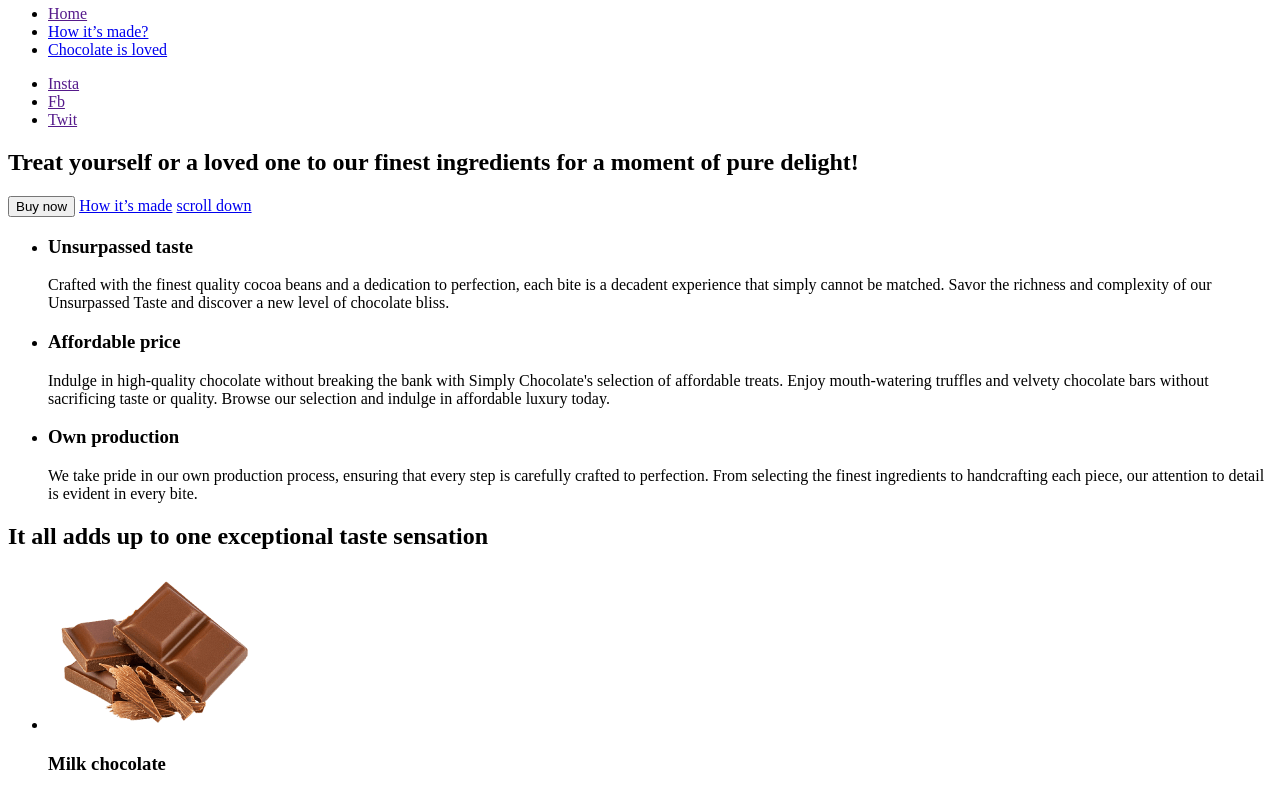
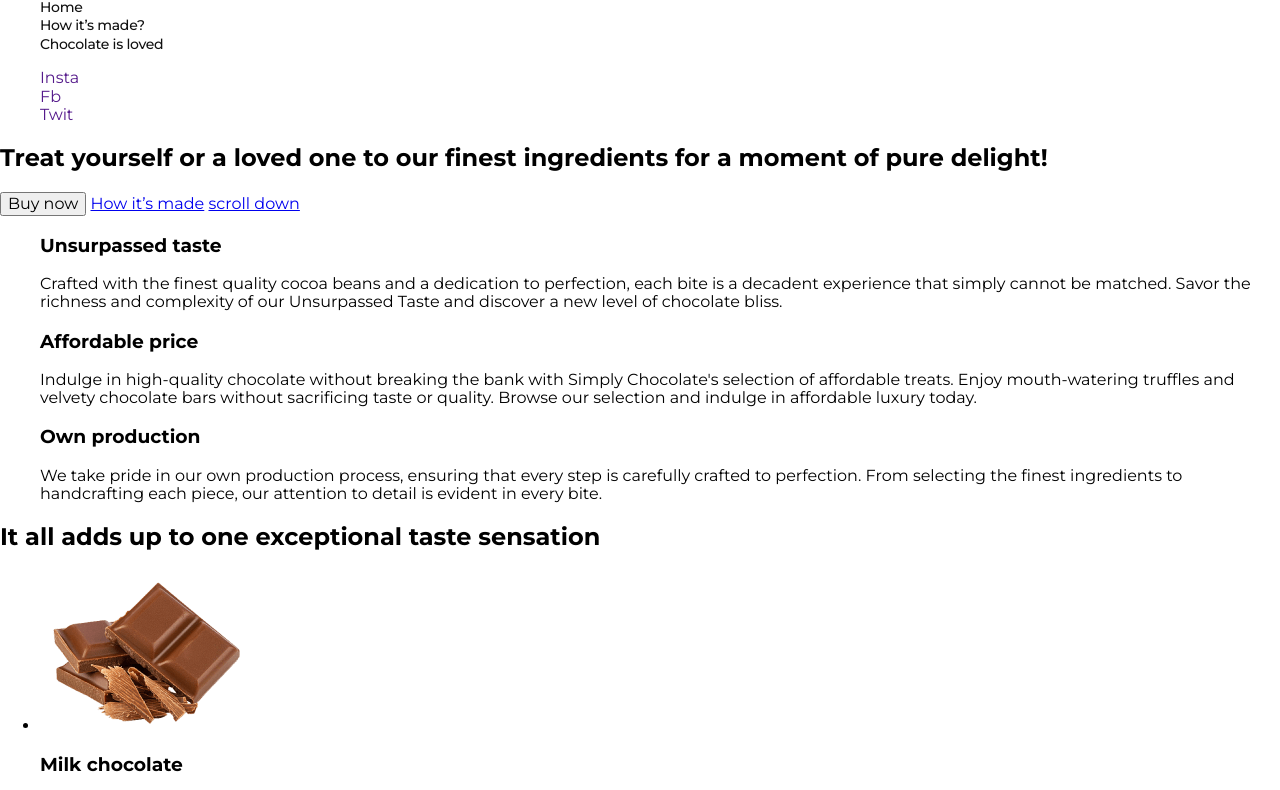
Before and after one commit to Hanna-Chupryna/front-end-projet-chocolat, a plain HTML site: page index.html in a window 1280 px wide. Shown: the part 47-837 px from the top of the page. Drawn offline with nearby package versions, Linux system fonts and the light colour scheme.

Commit message:
add-classe-two-sections

```diff
--- /dev/null
+++ b/css/styles.css
@@ -0,0 +1,61 @@
+body {
+    font-family: "Montserrat", sans-serif;
+}
+
+.list {
+    list-style: none;
+}
+
+.link {
+    text-decoration: none;
+}
+
+
+.visually-hidden {
+    position: absolute;
+    width: 1px;
+    height: 1px;
+    margin: -1px;
+    border: 0;
+    padding: 0;
+
+    white-space: nowrap;
+    clip-path: inset(100%);
+    clip: rect(0 0 0 0);
+    overflow: hidden;
+}
+
+.header-logo {
+    font-weight: 700;
+    font-size: 18px;
+    line-height: 1.11;
+    letter-spacing: -0.03em;
+    color: #111111;
+}
+
+.header {
+}
+.header-navigation {
+}
+.header-logo-italic {
+    font-style: italic;
+}
+.header-menu {
+}
+.header-menu-item {
+}
+.header-menu-link {
+font-weight: 500;
+font-size: 14px;
+line-height: 1.14;
+letter-spacing: -0.02em;
+color: #111111;
+}
+
+.header-soc {
+
+}
+.header-soc-item {
+}
+.header-soc-list {
+}
--- a/index.html
+++ b/index.html
@@ -1,49 +1,74 @@
 <!DOCTYPE html>
 <html lang="en">
+
 <head>
     <meta charset="UTF-8">
     <meta name="viewport" content="width=device-width, initial-scale=1.0">
     <title>Chocolate</title>
+
+    <link rel="preconnect" href="https://fonts.googleapis.com">
+    <link rel="preconnect" href="https://fonts.gstatic.com" crossorigin>
+    <link href="https://fonts.googleapis.com/css2?family=Montserrat:ital,wght@0,100..900;1,100..900&display=swap"
+        rel="stylesheet">
+
+        <link rel="stylesheet" href="https://cdnjs.cloudflare.com/ajax/libs/modern-normalize/3.0.1/modern-normalize.min.css" integrity="sha512-q6WgHqiHlKyOqslT/lgBgodhd03Wp4BEqKeW6nNtlOY4quzyG3VoQKFrieaCeSnuVseNKRGpGeDU3qPmabCANg==" crossorigin="anonymous" referrerpolicy="no-referrer" />
+
+    <link rel="stylesheet" href="./css/styles.css">
+
 </head>
+
 <body>
-    <header>
-        <nav>
-            <a href="">SIMPLY CHOCOLATE<img src="./images/logo-chocolate.svg" alt="litle logo"></a>
-            <ul>
-                <li><a href="">Home</a></li>
-                <li><a href="#made">How it’s made?</a></li>
-                <li><a href="#loved">Chocolate is loved</a></li>
+    <header class="header">
+        <nav class="header-navigation">
+            <a class="header-logo link" href=""><span class="header-logo-italic">SIMPLY</span> CHOCOLATE<img
+                    src="./images/logo-chocolate.svg" alt="litle logo"></a>
+            <ul class="header-menu list">
+                <li class="header-menu-item"><a class="header-menu-link link" href="">Home</a></li>
+                <li class="header-menu-item"><a class="header-menu-link link" href="#made">How it’s made?</a></li>
+                <li class="header-menu-item"><a class="header-menu-link link" href="#loved">Chocolate is loved</a></li>
             </ul>
         </nav>
-        <ul>
-            <li><a href="" target="_blank" rel="noopener noreferrer nofollow">Insta</a></li>
-            <li><a href="" target="_blank" rel="noopener noreferrer nofollow">Fb</a></li>
-            <li><a href="" target="_blank" rel="noopener noreferrer nofollow">Twit</a></li>
+        <ul class="header-soc list">
+            <li class="header-soc-item"><a class="header-soc-list link" href="" target="_blank"
+                    rel="noopener noreferrer nofollow">Insta</a></li>
+            <li class="header-soc-item"><a class="header-soc-list link" href="" target="_blank"
+                    rel="noopener noreferrer nofollow">Fb</a></li>
+            <li class="header-soc-item"><a class="header-soc-list link" href="" target="_blank"
+                    rel="noopener noreferrer nofollow">Twit</a></li>
         </ul>
     </header>
     <main>
-        <section>
-            <h1>Treat yourself or a loved one to
+        <section class="hero">
+            <h1 class="hero-title">Treat yourself or a loved one to
                 our finest ingredients for a moment
                 of pure delight!</h1>
-                <button type="button">Buy now</button>
-                <a href="#made">How it’s made</a>
-                <a href="#footer">scroll down</a>
+            <button class="hero-bye-btn" type="button">Buy now</button>
+            <a href="#made" class="hero-anchor-btn">How it’s made</a>
+            <a href="#footer" class="hero-bottom-btn">scroll down</a>
         </section>
-        <section>
-            <h2 hidden>Features</h2>
-            <ul>
-                <li>
-                    <h3>Unsurpassed taste</h3>
-                    <p>Crafted with the finest quality cocoa beans and a dedication to perfection, each bite is a decadent experience that simply cannot be matched. Savor the richness and complexity of our Unsurpassed Taste and discover a new level of chocolate bliss.</p>
+        <section class="features">
+            <h2 class="visually-hidden">Features</h2>
+            <ul class="features-list list">
+                <li class="features-item">
+                    <h3 class="features-subtitle">Unsurpassed taste</h3>
+                    <p class="features-text">Crafted with the finest quality cocoa beans and a dedication to perfection,
+                        each bite is a
+                        decadent experience that simply cannot be matched. Savor the richness and complexity of our
+                        Unsurpassed Taste and discover a new level of chocolate bliss.</p>
                 </li>
-                <li>
-                    <h3>Affordable price</h3>
-                    <p>Indulge in high-quality chocolate without breaking the bank with Simply Chocolate's selection of affordable treats. Enjoy mouth-watering truffles and velvety chocolate bars without sacrificing taste or quality. Browse our selection and indulge in affordable luxury today.</p>
+                <li class="features-item">
+                    <h3 class="features-subtitle">Affordable price</h3>
+                    <p class="features-text">Indulge in high-quality chocolate without breaking the bank with Simply
+                        Chocolate's selection of
+                        affordable treats. Enjoy mouth-watering truffles and velvety chocolate bars without sacrificing
+                        taste or quality. Browse our selection and indulge in affordable luxury today.</p>
                 </li>
-                <li>
-                    <h3>Own production</h3>
-                    <p>We take pride in our own production process, ensuring that every step is carefully crafted to perfection. From selecting the finest ingredients to handcrafting each piece, our attention to detail is evident in every bite.</p>
+                <li class="features-item">
+                    <h3 class="features-subtitle">Own production</h3>
+                    <p class="features-text">We take pride in our own production process, ensuring that every step is
+                        carefully crafted to
+                        perfection. From selecting the finest ingredients to handcrafting each piece, our attention to
+                        detail is evident in every bite.</p>
                 </li>
             </ul>
         </section>
@@ -83,7 +108,7 @@
         <section id="made">
             <h2>How it’s made?</h2>
             <img src="./images/made-image.jpg" alt="liquid chocolate" width="600" height="400">
-            <h3>Try  our chocolates today and discover the perfect balance of flavor</h3>
+            <h3>Try our chocolates today and discover the perfect balance of flavor</h3>
             <ul>
                 <li>
                     <p>Heat the milk in a saucepan without bringing it to a boil. Add sugar and cocoa powder.</p>
@@ -92,13 +117,15 @@
                     <p>At the same time, prepare a water bath. Melt the butter on it.</p>
                 </li>
                 <li>
-                    <p>"Mix" the milk mixture and already liquid butter. Mix thoroughly with a silicone spatula so that the mass becomes uniform and silky.</p>
+                    <p>"Mix" the milk mixture and already liquid butter. Mix thoroughly with a silicone spatula so that
+                        the mass becomes uniform and silky.</p>
                 </li>
                 <li>
                     <p>Heat the mixture over low heat, letting it barely boil.</p>
                 </li>
                 <li>
-                    <p>Pour the chocolate into special containers (can be replaced with ice molds). Allow to cool and harden.</p>
+                    <p>Pour the chocolate into special containers (can be replaced with ice molds). Allow to cool and
+                        harden.</p>
                 </li>
             </ul>
         </section>
@@ -178,17 +205,20 @@
                 <li>
                     <img src="./images/loved-img-1.jpg" alt="" width="80" height="80">
                     <h3>Victoria Dobrzhanska</h3>
-                    <p>I love this chocolate bar. Perfect combination of light crispy wafer, covered in a thin layer chocolate.</p>
+                    <p>I love this chocolate bar. Perfect combination of light crispy wafer, covered in a thin layer
+                        chocolate.</p>
                 </li>
                 <li>
                     <img src="./images/loved-img-2.jpg" alt="" width="80" height="80">
                     <h3>Nazar Babenko</h3>
-                    <p>This chocolate confection is a delight! A delight! The wafer is light and crisp, the hazelnut cream is smooth, and the chocolate is good.</p>
+                    <p>This chocolate confection is a delight! A delight! The wafer is light and crisp, the hazelnut
+                        cream is smooth, and the chocolate is good.</p>
                 </li>
                 <li>
                     <img src="./images/loved-img-3.jpg" alt="" width="80" height="80">
                     <h3>Olena Kampusch</h3>
-                    <p> Chocolate is a family favourite treat. Love the delicious smooth chocolate and the creaminess inside. The wafer is soft but crunchy.</p>
+                    <p> Chocolate is a family favourite treat. Love the delicious smooth chocolate and the creaminess
+                        inside. The wafer is soft but crunchy.</p>
                 </li>
             </ul>
             <button type="button">Leave a review</button>
@@ -218,4 +248,5 @@
         </nav>
     </footer>
 </body>
+
 </html>
```
